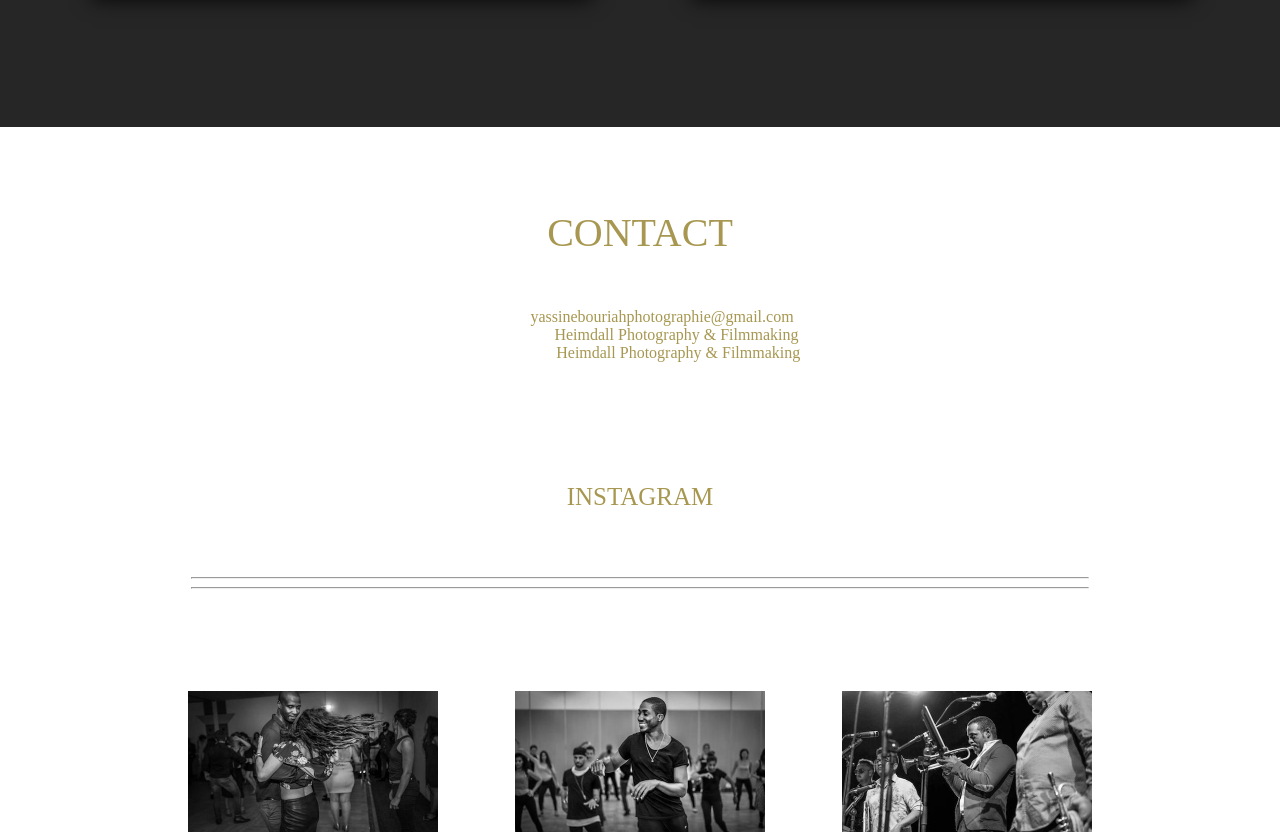
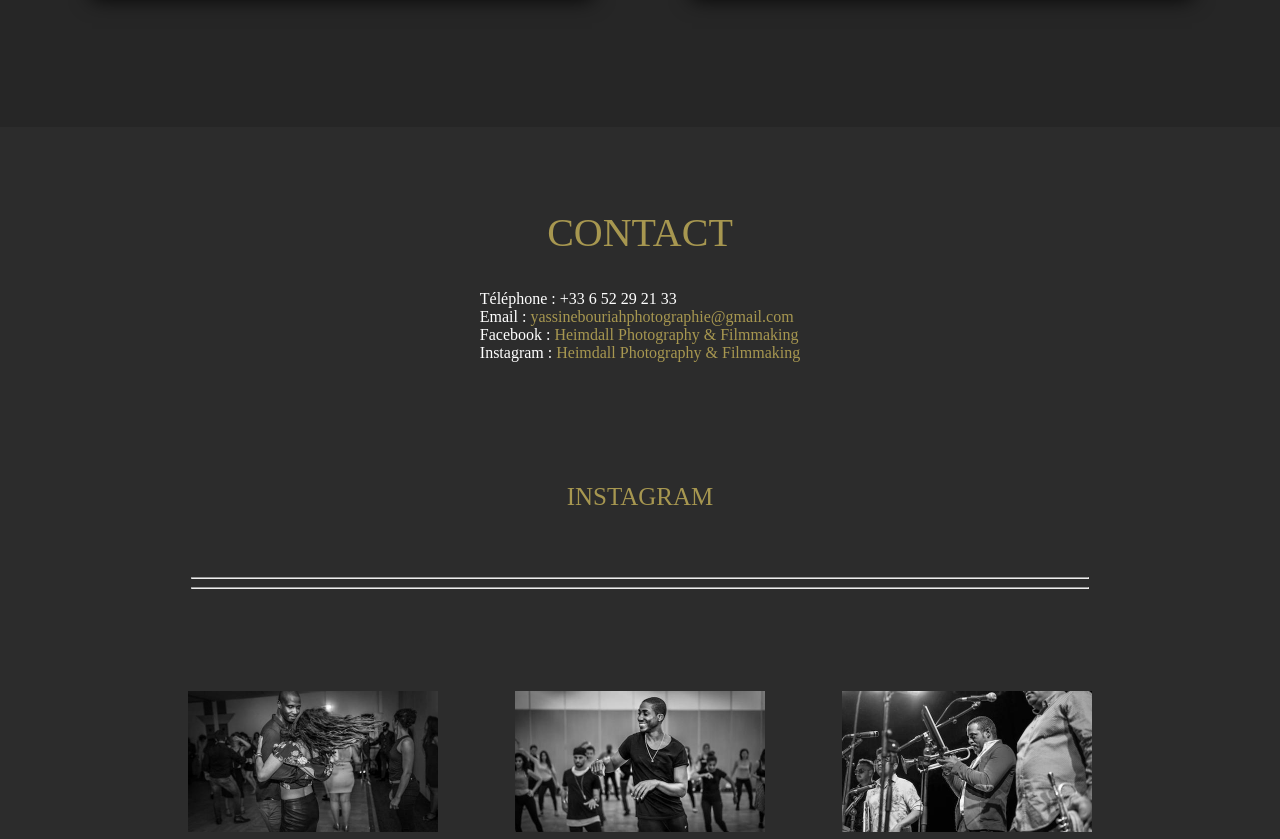
Before and after one commit to KiidF/Heimdallphoto, a plain HTML site: page index.html in a window 1280 px wide. Shown: the part 2784-3623 px from the top of the page. Drawn offline with Linux system fonts and the light colour scheme; some packages are replaced by stand-ins of ours; a script that the page names is missing; a web font is replaced by a local one.

Commit message:
Update style.css

```diff
--- a/style.css
+++ b/style.css
@@ -669,7 +669,7 @@ transition: width 0.4s;
 /*-------------------- CONTACT -----------------------
 ---------------------------------------------------*/
 
-section#Contact {
+section#contact {
   background-color: #2C2C2C;
   padding-bottom: 80px;
 }
```
